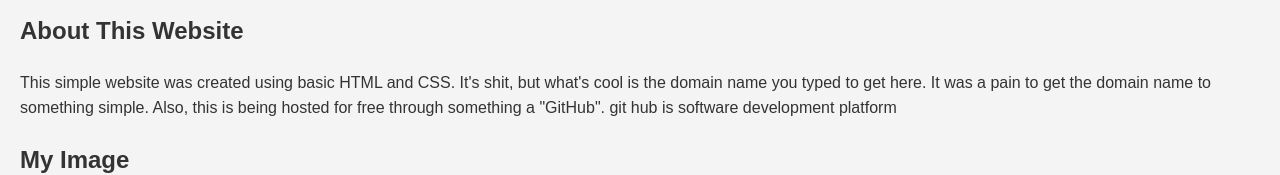
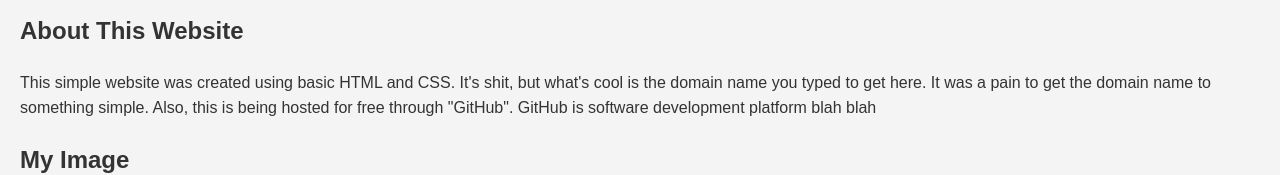
Before and after one commit to BlaineThomas/testwebsite2, a plain HTML site: page index.html in a window 1280 px wide. Shown: the part 188-363 px from the top of the page. Drawn offline with Linux system fonts and the light colour scheme.

Commit message:
Update index.html

```diff
--- a/index.html
+++ b/index.html
@@ -55,7 +55,8 @@
 
     <section>
         <h2>About This Website</h2>
-        <p>This simple website was created using basic HTML and CSS. It's shit, but what's cool is the domain name you typed to get here. It was a pain to get the domain name to something simple. Also, this is being hosted for free through something a "GitHub". git hub is software development platform  </p>
+        <p>This simple website was created using basic HTML and CSS. It's shit, but what's cool is the domain name you typed to get here.
+            It was a pain to get the domain name to something simple. Also, this is being hosted for free through "GitHub". GitHub is software development platform blah blah </p>
     <h2>My Image</h2>
         <p>Here is an example image:</p>
         <img src="img/20240420_211541.jpg" alt="Description of the image">
```
